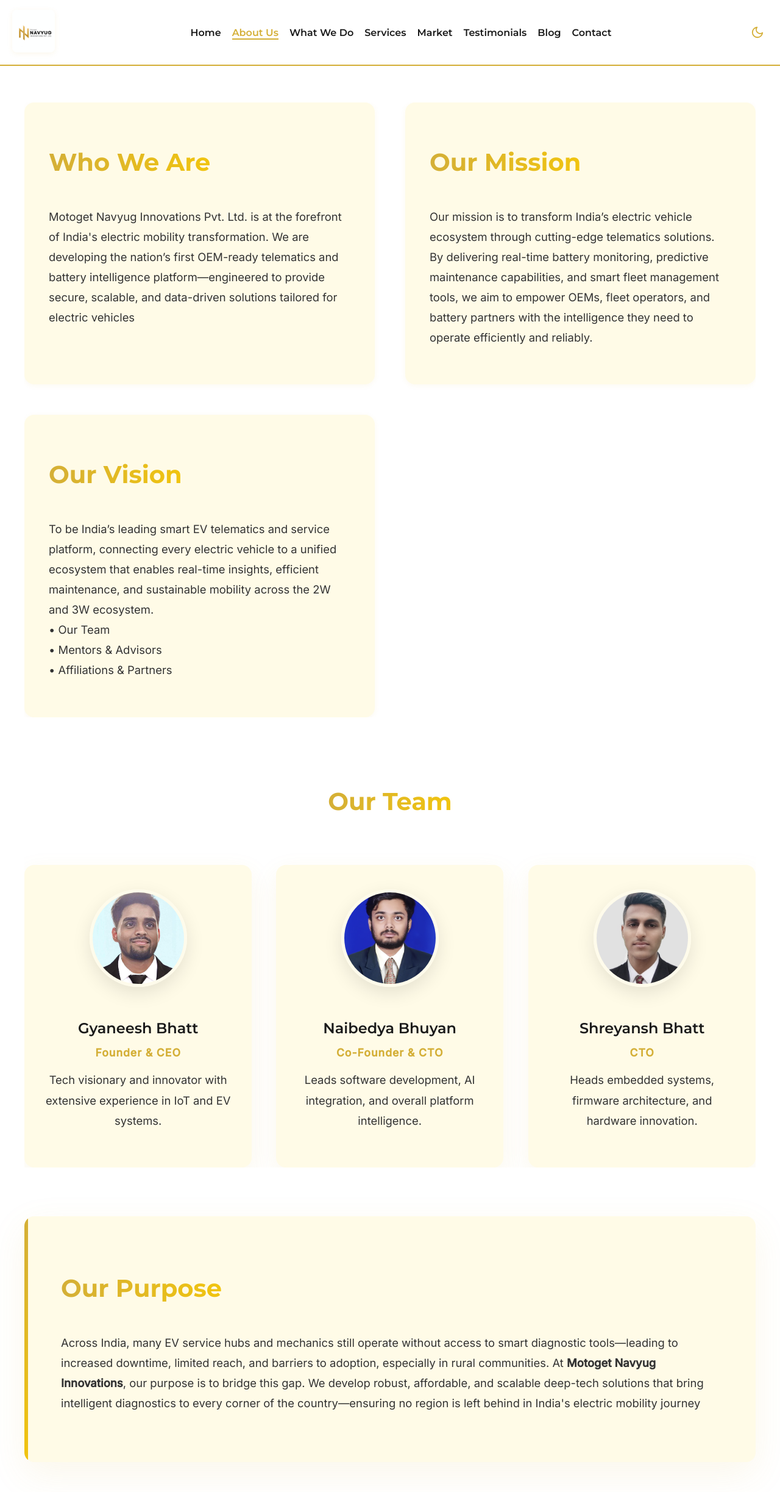
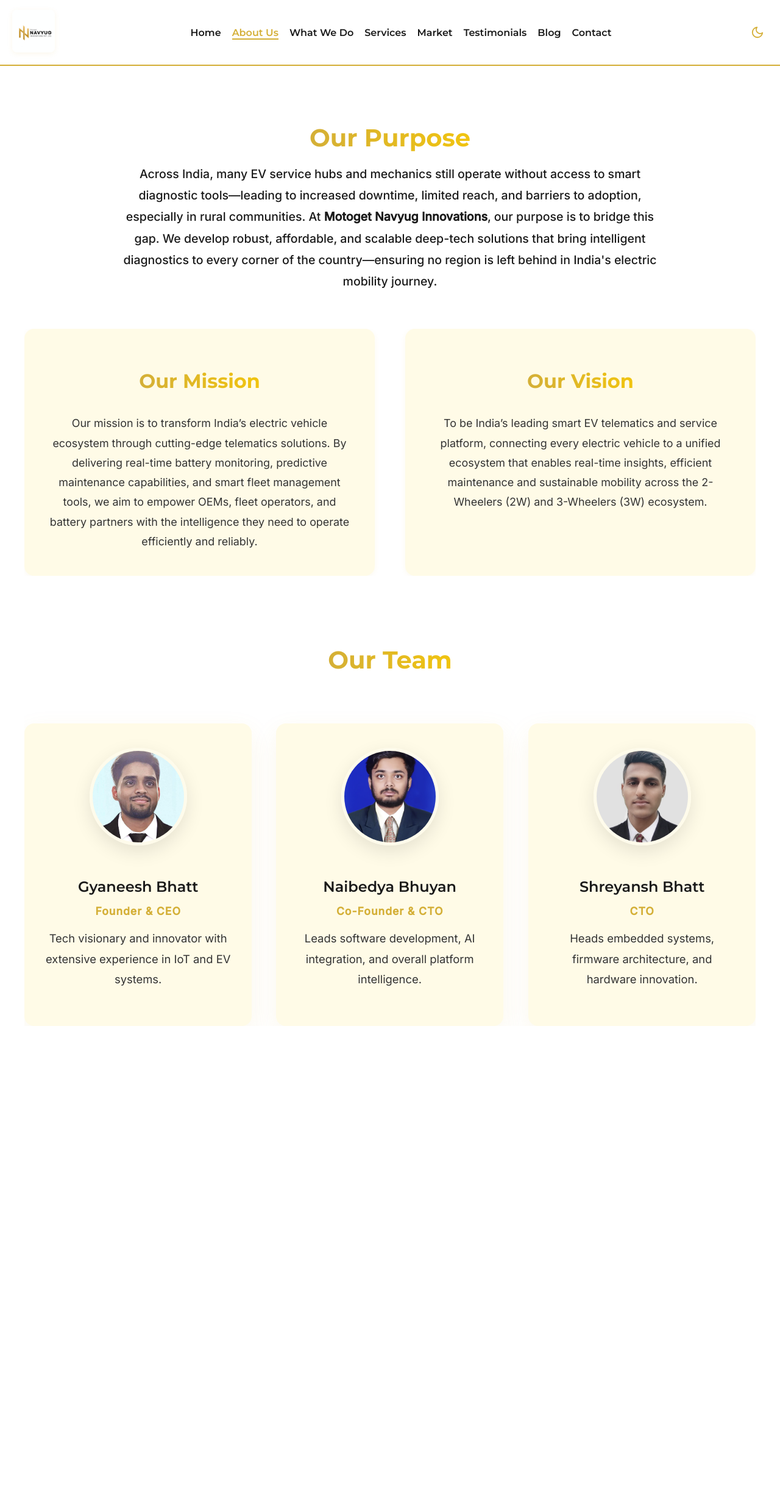
Before and after one commit to Vansh11223344/nav, a React (Vite) app: page /about in a window 1280 px wide. Shown: the top 2446 px of the page at 61% size. After the commit the page ends 1822 px from the top, so only its background shows below. Built offline with nearby package versions, Linux system fonts and the light colour scheme.

Commit message:
V ninth commit

```diff
--- a/src/components/AboutUs.css
+++ b/src/components/AboutUs.css
@@ -118,69 +118,63 @@
   }
 }
 
-/* Mission & Vision */
-.mission-vision {
-  display: grid;
-  grid-template-columns: repeat(auto-fit, minmax(400px, 1fr));
-  gap: 50px;
-  perspective: 1000px;
+/* Purpose Section - no box, just text */
+.purpose-section {
+  margin-bottom: 60px;
+  text-align: center;
+  background: none;
+  box-shadow: none;
+  padding: 0;
 }
 
-.mission, .vision {
+.purpose-section h2 {
+  margin-bottom: 18px;
+}
+
+.purpose-section p {
+  max-width: 900px;
+  margin: 0 auto 0 auto;
+  font-size: 1.22rem;
+  color: var(--text-main);
+  font-weight: 500;
+}
+
+/* Mission & Vision Centered */
+.mission-vision-centered {
+  display: flex;
+  flex-direction: row;
+  justify-content: center;
+  align-items: stretch;
+  gap: 50px;
+  margin-bottom: 80px;
+}
+
+.mission-card, .vision-card {
   background: var(--card-bg);
-  padding: 40px;
+  padding: 40px 32px;
   border-radius: 16px;
   box-shadow: var(--shadow);
-  transform-style: preserve-3d;
-  transform: rotateY(15deg);
-  opacity: 0;
-  animation: cardRotate 1s 0.5s ease-out forwards;
+  flex: 1 1 400px;
+  min-width: 300px;
+  max-width: 540px;
+  text-align: center;
   transition: background 0.4s;
 }
 
-@keyframes cardRotate {
-  to {
-    opacity: 1;
-    transform: rotateY(0);
-  }
+.mission-card h2, .vision-card h2 {
+  font-size: 2rem;
+  margin-bottom: 16px;
+  color: transparent;
+  background: linear-gradient(90deg, var(--gold), var(--gold-light));
+  -webkit-background-clip: text;
+  background-clip: text;
 }
 
-/* History */
-.history {
-  background: linear-gradient(135deg, var(--light) 0%, var(--card-bg) 100%);
-  padding: 50px;
-  border-radius: 16px;
-  clip-path: polygon(0 0, 100% 0, 100% calc(100% - 30px), calc(100% - 30px) 100%, 0 100%);
-  transform: scale(0.95);
-  opacity: 0;
-  animation: scaleUp 0.8s 0.7s ease-out forwards;
-  transition: background 0.4s;
-}
-
-@keyframes scaleUp {
-  to {
-    opacity: 1;
-    transform: scale(1);
-  }
-}
-
-.highlight {
-  display: inline-block;
-  position: relative;
-  padding-left: 30px;
-}
-
-.highlight::before {
-  content: '→';
-  position: absolute;
-  left: 0;
-  color: var(--gold);
-  font-weight: bold;
-  animation: bounce 1s infinite alternate;
-}
-
-@keyframes bounce {
-  to { transform: translateX(5px); }
+.mission-card p, .vision-card p {
+  color: var(--text-secondary);
+  font-size: 1.12rem;
+  margin-bottom: 0;
+  font-weight: 400;
 }
 
 /* Leadership */
@@ -251,43 +245,18 @@
   letter-spacing: 1px;
 }
 
-/* Why Exist */
-.why-exist {
-  background: var(--card-bg);
-  padding: 60px;
-  border-radius: 16px;
-  box-shadow: 0 20px 60px rgba(212, 175, 55, 0.1);
-  position: relative;
-  opacity: 0;
-  animation: fadeIn 0.8s 1.6s ease-out forwards;
-  transition: background 0.4s;
-}
-
-.why-exist::before {
-  content: '';
-  position: absolute;
-  top: 0;
-  left: 0;
-  width: 6px;
-  height: 100%;
-  background: linear-gradient(to bottom, var(--gold), var(--gold-light));
-  animation: growHeight 1s 1.7s ease-out forwards;
-  transform-origin: top;
-  transform: scaleY(0);
-}
-
-@keyframes growHeight {
-  to { transform: scaleY(1); }
-}
-
 /* Responsive */
 @media (max-width: 992px) {
-  .mission-vision {
-    grid-template-columns: 1fr;
+  .mission-vision-centered {
+    flex-direction: column;
+    align-items: center;
+    gap: 32px;
   }
-
-  .history, .why-exist {
-    padding: 40px;
+  .mission-card, .vision-card {
+    max-width: 100%;
+  }
+  .leader-list {
+    gap: 24px;
   }
 }
 
@@ -295,13 +264,8 @@
   h2 {
     font-size: 2rem;
   }
-
   .leader-card {
     padding: 30px 20px;
-  }
-
-  .why-exist {
-    padding: 40px 30px;
   }
 }
 
@@ -309,14 +273,11 @@
   .aboutus-container {
     padding: 40px 15px;
   }
-
-  .history, .why-exist {
-    padding: 30px 20px;
-    clip-path: none;
-  }
-
   .leader-photo {
     width: 120px;
     height: 120px;
   }
+  .mission-card, .vision-card {
+    padding: 24px 10px;
+  }
 }
--- a/src/components/AboutUs.jsx
+++ b/src/components/AboutUs.jsx
@@ -24,7 +24,6 @@
 
 const AboutUs = () => {
   useEffect(() => {
-    // Intersection Observer for scroll animations
     const observer = new IntersectionObserver((entries) => {
       entries.forEach(entry => {
         if (entry.isIntersecting) {
@@ -42,28 +41,27 @@
 
   return (
     <div className="aboutus-container">
+      {/* Purpose Section */}
+      <section className="purpose-section">
+        <h2>Our Purpose</h2>
+        <p>
+          Across India, many EV service hubs and mechanics still operate without access to smart diagnostic tools—leading to increased downtime, limited reach, and barriers to adoption, especially in rural communities. At <b>Motoget Navyug Innovations</b>, our purpose is to bridge this gap. We develop robust, affordable, and scalable deep-tech solutions that bring intelligent diagnostics to every corner of the country—ensuring no region is left behind in India's electric mobility journey.
+        </p>
+      </section>
+
       {/* Mission & Vision */}
-      <section className="mission-vision">
-        <div className="vision">
-          <h2>Who We Are</h2>
+      <section className="mission-vision-centered">
+        <div className="mission-card">
+          <h2>Our Mission</h2>
           <p>
-          Motoget Navyug Innovations Pvt. Ltd. is at the forefront of India's electric mobility transformation. We are developing the nation’s first OEM-ready telematics and battery intelligence platform—engineered to provide secure, scalable, and data-driven solutions tailored for electric vehicles
+            Our mission is to transform India’s electric vehicle ecosystem through cutting-edge telematics solutions. By delivering real-time battery monitoring, predictive maintenance capabilities, and smart fleet management tools, we aim to empower OEMs, fleet operators, and battery partners with the intelligence they need to operate efficiently and reliably.
           </p>
         </div>
-        <div className="mission">
-          <h2>Our Mission</h2>
-          <p>
-           Our mission is to transform India’s electric vehicle ecosystem through cutting-edge telematics solutions. By delivering real-time battery monitoring, predictive maintenance capabilities, and smart fleet management tools, we aim to empower OEMs, fleet operators, and battery partners with the intelligence they need to operate efficiently and reliably.
-          </p>
-        </div>
-        <div className="vision">
+        <div className="vision-card">
           <h2>Our Vision</h2>
           <p>
-          To be India’s leading smart EV telematics and service platform, connecting every electric vehicle to a unified ecosystem that enables real-time insights, efficient maintenance, and sustainable mobility across the 2W and 3W ecosystem.
-         <br/> •	Our Team
-         <br/> •	Mentors & Advisors
-         <br/> •	 Affiliations & Partners
- </p>
+            To be India’s leading smart EV telematics and service platform, connecting every electric vehicle to a unified ecosystem that enables real-time insights, efficient maintenance and sustainable mobility across the 2-Wheelers (2W) and 3-Wheelers  (3W) ecosystem.
+          </p>
         </div>
       </section>
 
@@ -88,14 +86,6 @@
           ))}
         </div>
       </section>
-
-      {/* Why We Exist */}
-      <section className="why-exist">
-        <h2>Our Purpose</h2>
-        <p>
-         Across India, many EV service hubs and mechanics still operate without access to smart diagnostic tools—leading to increased downtime, limited reach, and barriers to adoption, especially in rural communities. At <b>Motoget Navyug Innovations</b>, our purpose is to bridge this gap. We develop robust, affordable, and scalable deep-tech solutions that bring intelligent diagnostics to every corner of the country—ensuring no region is left behind in India's electric mobility journey
-          </p>
-      </section>
     </div>
   );
 };
--- a/src/components/Home.jsx
+++ b/src/components/Home.jsx
@@ -18,10 +18,10 @@
 ];
 
 const sectionLinks = [
-  { to: '/market-opportunity', label: 'Market Insight', info: 'Discover the untapped potential of Bharat’s EV sector.' },
+  { to: '/about', label: 'About Us', info: 'Dive into our deep-tech stack and meet out team.' },
   { to: '/what-we-do', label: 'Our Work', info: 'Explore our projects, deployments, and impact.' },
   { to: '/service', label: 'Service', info: 'See our service offerings for diagnostics, charging, and skilling.' },
-  { to: '/about', label: 'About Us', info: 'Dive into our deep-tech stack and patent-pending solutions.' },
+  { to: '/market-opportunity', label: 'Market Insights', info: 'Discover the untapped potential of Bharat’s EV sector.' },
   { to: '/testimonials', label: 'Testimonials', info: 'Hear from our customers, partners, and trainees.' }
 ];
 
@@ -162,7 +162,6 @@
             <img src="/images/companyimg.jpeg" alt="Company Logo" style={{ width: 60, borderRadius: 8 }} />
             <div className="footer-company">
               <strong>Motoget Navyug Innovations Pvt Ltd</strong>
-              <div>Redefining Electric Mobility for Bharat</div>
             </div>
           </div>
           <div className="footer-contact">
--- a/src/components/MarketOpportunity.jsx
+++ b/src/components/MarketOpportunity.jsx
@@ -84,7 +84,7 @@
 
   return (
     <div className="mo-container">
-      <h1 className="mo-title animate-on-scroll">Market Values</h1>
+      <h1 className="mo-title animate-on-scroll">Market Insights</h1>
 
       {/* Chart 1: India EV Market (2020-2030) */}
       <div className="mo-chart-wrapper animate-on-scroll fade-in delay-0">
@@ -175,15 +175,6 @@
         </div>
         <div className="mo-chart-credit">Credit: FADA, JMK Research, EVReporter</div>
       </div>
-
-      <div className="mo-cta">
-        <button
-          className="btn gold fade-in delay-5"
-          onClick={() => navigate('/contact')}
-        >
-          Talk to our team
-        </button>
-      </div>
     </div>
   );
 };
--- a/src/components/OurWork.jsx
+++ b/src/components/OurWork.jsx
@@ -6,13 +6,14 @@
   BarChart2,
   Layers,
   Zap,
-  CheckCircle
+  CheckCircle,
+  Truck
 } from 'react-feather';
 import './OurWork.css';
 
 const modules = [
   {
-    icon: <Cpu className="work-icon pulse" />,
+    icon: <Truck className="work-icon pulse" />,
     title: "EV Diagnostics Platform",
     desc: "Plug-and-play hardware and cloud platform for real-time fault detection, remote monitoring, and predictive maintenance of electric vehicles across Bharat.",
   },
--- a/src/components/Service.css
+++ b/src/components/Service.css
@@ -49,8 +49,8 @@
   color: var(--gold-dark);
   font-size: 1.5rem;
   font-weight: 700;
-  margin-bottom: 24px;
-  margin-top: 0;
+  margin-bottom: 30px;
+  margin-top: 60px;
   letter-spacing: 0.5px;
   text-align: left;
   transition: color 0.4s;
@@ -91,22 +91,28 @@
   transform: translateY(-5px) scale(1.03);
 }
 
+.service-card-header {
+  display: flex;
+  align-items: center;
+  gap: 12px;
+  margin-bottom: 8px;
+}
+
+.service-name {
+  font-family: 'Montserrat', 'Poppins', sans-serif;
+  font-size: 1.13rem;
+  font-weight: 700;
+  color: var(--text-main);
+  letter-spacing: 0.5px;
+}
+
 .service-icon {
   stroke: var(--gold);
   width: 36px;
   height: 36px;
   flex-shrink: 0;
-  margin-bottom: 8px;
 }
 
-.service-card h3 {
-  font-family: 'Montserrat', 'Poppins', sans-serif;
-  font-size: 1.13rem;
-  font-weight: 700;
-  color: var(--text-main);
-  margin-bottom: 4px;
-  transition: color 0.4s;
-}
 
 .service-card p {
   font-size: 1.05rem;
```
Also changed, not shown: src/components/ContactUs.jsx (+12 -11 lines), src/components/Service.jsx (+34 -20 lines), src/components/Testimonials.css (+70 -9 lines), src/components/Testimonials.jsx (+18 -2 lines).
